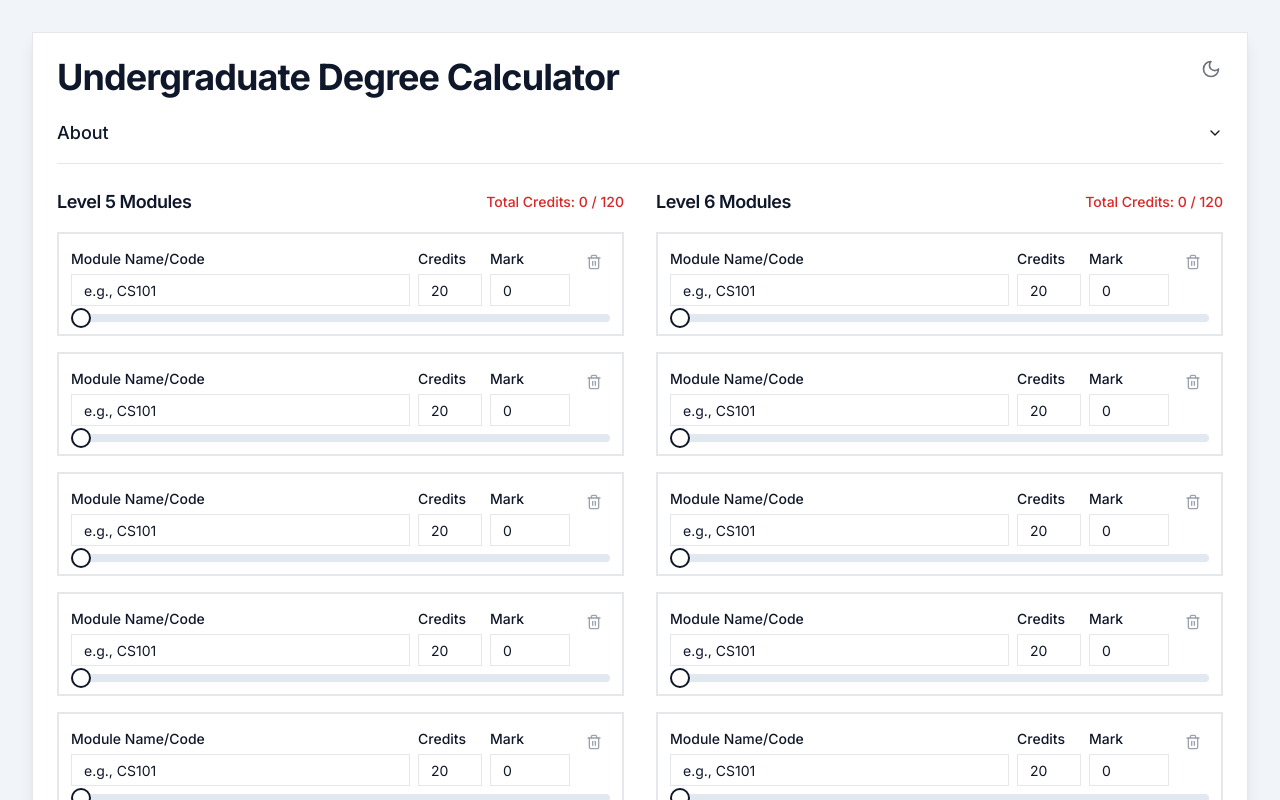
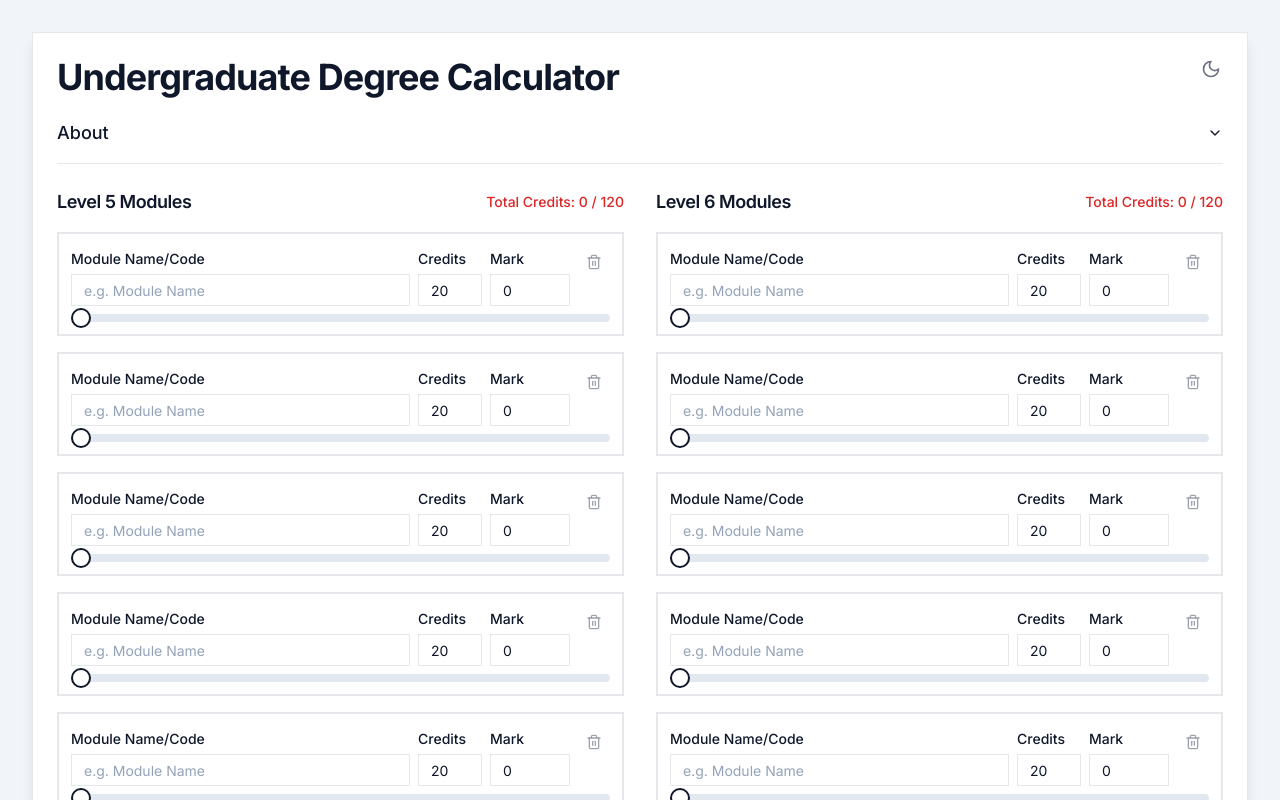
Before and after one commit to agcolom/westminster-degree-calc, a Next.js app: page / in a window 1280 px wide. Shown: the top 800 px of the page. Built offline with nearby package versions, Linux system fonts and the light colour scheme.

Commit message:
Improve placeholder text consistency and visibility
- Remove comma after 'e.g.' (British English style)
- Change placeholder from 'CS101' to 'Module Name' for inclusivity
- Make placeholder text lighter for better visual distinction
- Apply consistent styling across UG and PG calculators

```diff
--- a/app/page.tsx
+++ b/app/page.tsx
@@ -491,8 +491,8 @@ export default function Home() {
                         id={`${module.id}-name`}
                         value={module.name}
                         onChange={(e) => handleModuleChange(level, index, "name", e.target.value)}
-                        placeholder="e.g., CS101"
-                        className={`h-8 w-full min-w-[10ch] ${markColor}`}
+                        placeholder="e.g. Module Name"
+                        className={`h-8 w-full min-w-[10ch] ${markColor} placeholder:text-slate-400 dark:placeholder:text-slate-500`}
                       />
                     </div>
                     <div className="space-y-1">
--- a/app/postgraduate/page.tsx
+++ b/app/postgraduate/page.tsx
@@ -504,8 +504,8 @@ export default function PostgraduatePage() {
                 id={`${module.id}-name`}
                 value={module.name}
                 onChange={(e) => handleModuleChange(index, "name", e.target.value)}
-                placeholder="e.g., Module Name"
-                className={`h-8 w-full min-w-[10ch] ${markColor}`}
+                placeholder="e.g. Module Name"
+                className={`h-8 w-full min-w-[10ch] ${markColor} placeholder:text-slate-400 dark:placeholder:text-slate-500`}
               />
             </div>
             <div className="space-y-1">
```
